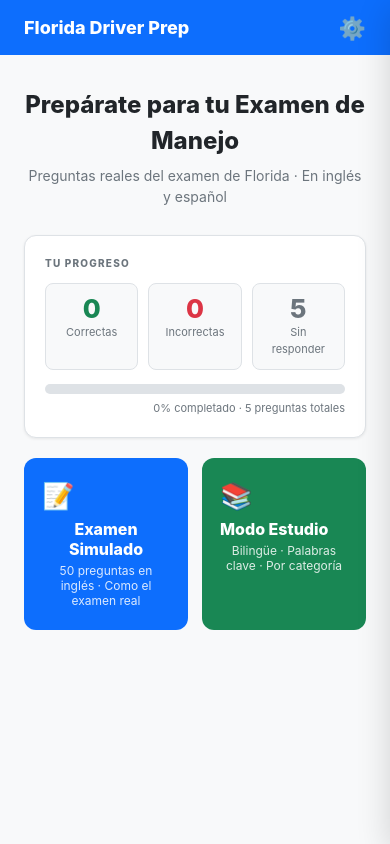
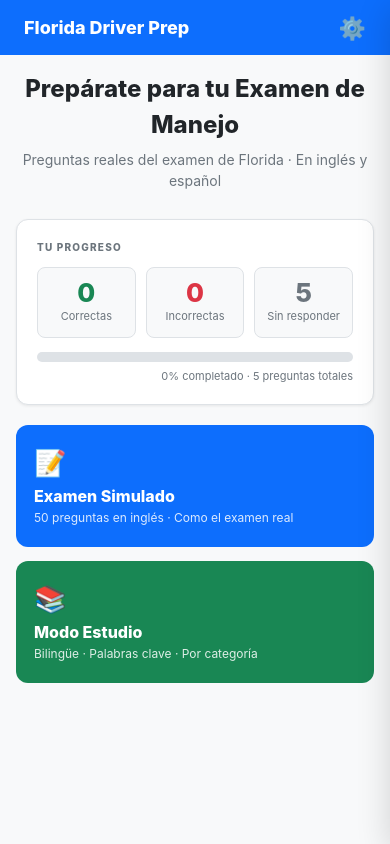
Before and after one commit to norcimo5/florida-test-webapp, a React (Vite) app: page / in a window 390 px wide. Built offline with nearby package versions, Linux system fonts and the light colour scheme.

Commit message:
feat: add mobile-first responsive CSS to all screens

```diff
--- a/src/components/ExamMode.css
+++ b/src/components/ExamMode.css
@@ -169,3 +169,20 @@
   background: var(--color-success);
   color: white;
 }
+
+@media (max-width: 480px) {
+  .exam__main {
+    padding: 12px;
+  }
+  .exam__choice {
+    min-height: 44px;
+    font-size: 14px;
+  }
+  .exam__nav {
+    flex-direction: column;
+    gap: 8px;
+  }
+  .exam__nav-btn {
+    width: 100%;
+  }
+}
--- a/src/components/HomeScreen.css
+++ b/src/components/HomeScreen.css
@@ -202,3 +202,15 @@
   font-size: 13px;
   white-space: nowrap;
 }
+
+@media (max-width: 480px) {
+  .home__main {
+    padding: 16px;
+  }
+  .home__modes {
+    grid-template-columns: 1fr;
+  }
+  .home__mode-btn {
+    width: 100%;
+  }
+}
--- a/src/components/OptionsDrawer.css
+++ b/src/components/OptionsDrawer.css
@@ -163,3 +163,9 @@
   text-align: center;
   line-height: 1.7;
 }
+
+@media (max-width: 480px) {
+  .drawer {
+    width: 100%;
+  }
+}
--- a/src/components/ResultsScreen.css
+++ b/src/components/ResultsScreen.css
@@ -154,3 +154,14 @@
 
 .results__action-btn--retry { background: var(--color-primary); color: white; }
 .results__action-btn--study { background: var(--color-success); color: white; }
+
+@media (max-width: 480px) {
+  .results__breakdown-row {
+    flex-direction: column;
+    align-items: flex-start;
+    gap: 4px;
+  }
+  .results__actions {
+    grid-template-columns: 1fr;
+  }
+}
```
